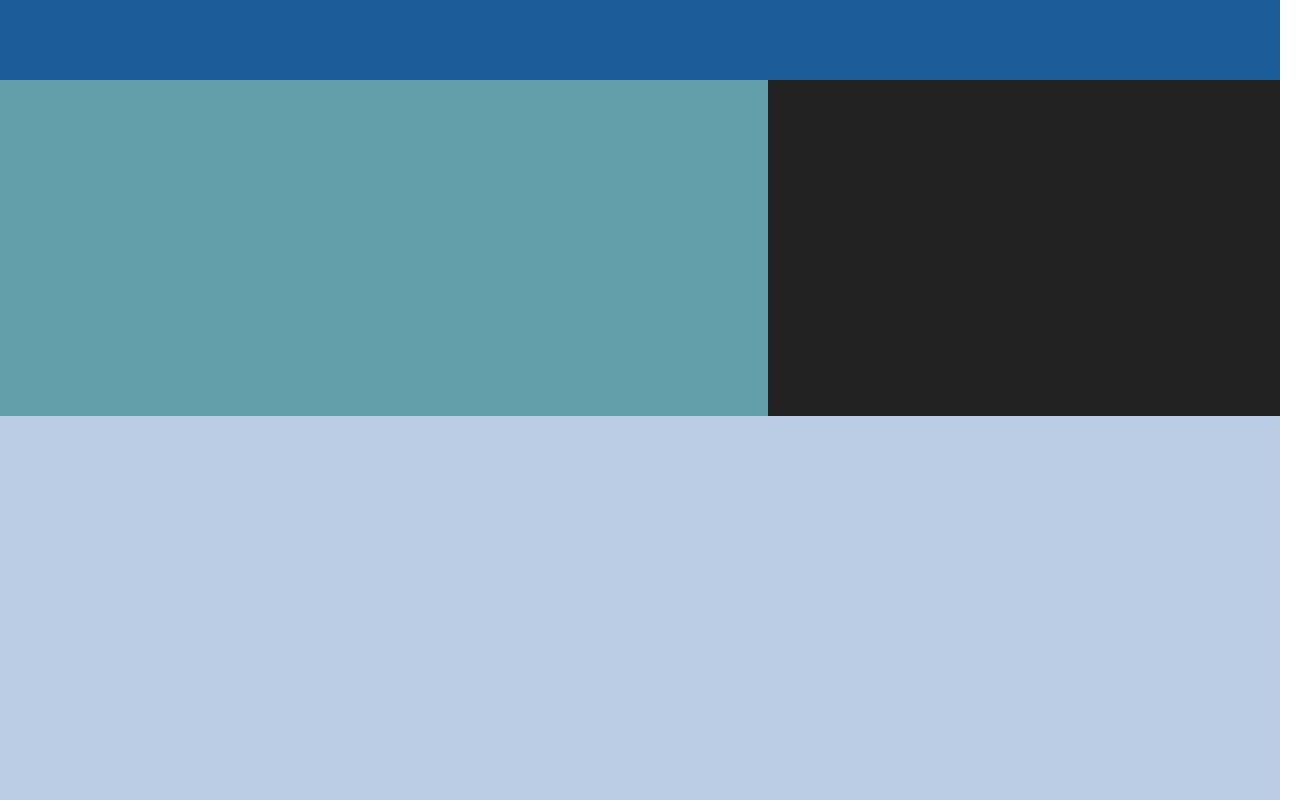
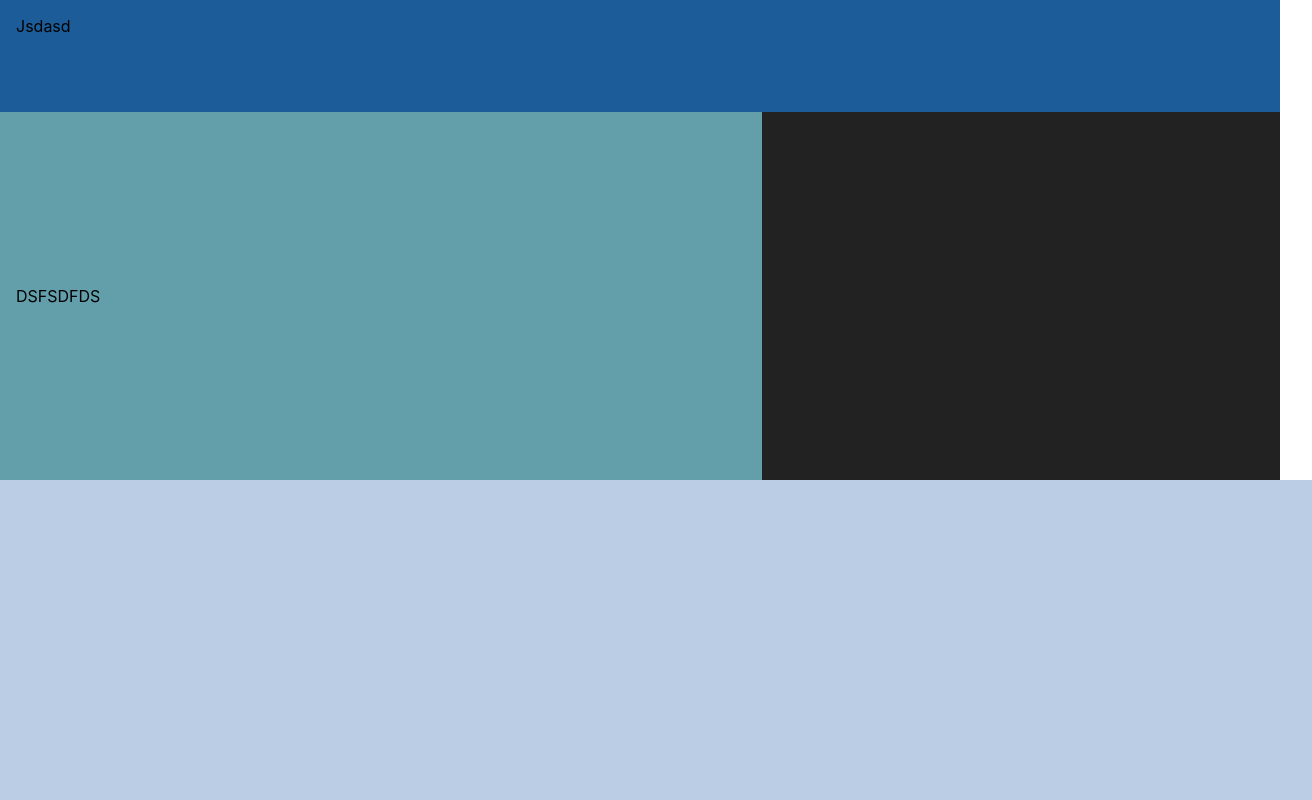
Before and after one commit to mtroxeq/languageschool, a React (Create React App) app: page / in a window 1280 px wide. Shown: the top 800 px of the page, 1312 px wide, since content can reach past the window. Built offline with nearby package versions, Linux system fonts and the light colour scheme.

Commit message:
naprawiono header

```diff
--- a/src/App.css
+++ b/src/App.css
@@ -1,11 +1,16 @@
 body{
   margin: 0;
-  overflow: hidden;
+  padding: 0;
 }
 
 header{
   height: 5rem;
   background-color: #1C5D99;
+  padding: 1rem;
+}
+
+header p{
+  margin: 0;
 }
 
 .LeftPanel{
@@ -15,10 +20,12 @@ header{
   display:flex;
   justify-content: left;
   align-items: center;
+  padding: 1rem;
 }
 
 .RightPanel{
   width: 40%;
+  padding: 1rem;
   background-color: #222222;
   height: 42vh;
   justify-content: right;
@@ -29,6 +36,7 @@ header{
   width: 100%;
   background-color: #BBCDE5;
   height: 25rem;
+  padding: 1rem;
   justify-content: right;
   align-items: center;
 }
@@ -36,6 +44,8 @@ header{
 footer{
   background-color: #1C5D99;
   height: 5rem;
+  padding: 1rem;
+
 }
 .Main{
   display: flex;
--- a/src/Header.js
+++ b/src/Header.js
@@ -1,7 +1,7 @@
 function Header(){
     return(
         <header>
-
+            <p>Jsdasd</p>
         </header>
     );
 }
--- a/src/LeftPanel.js
+++ b/src/LeftPanel.js
@@ -1,7 +1,7 @@
 function LeftPanel(){
     return(
         <article className='LeftPanel'>
-
+           <p>DSFSDFDS</p>
         </article>
     );
 }
```
